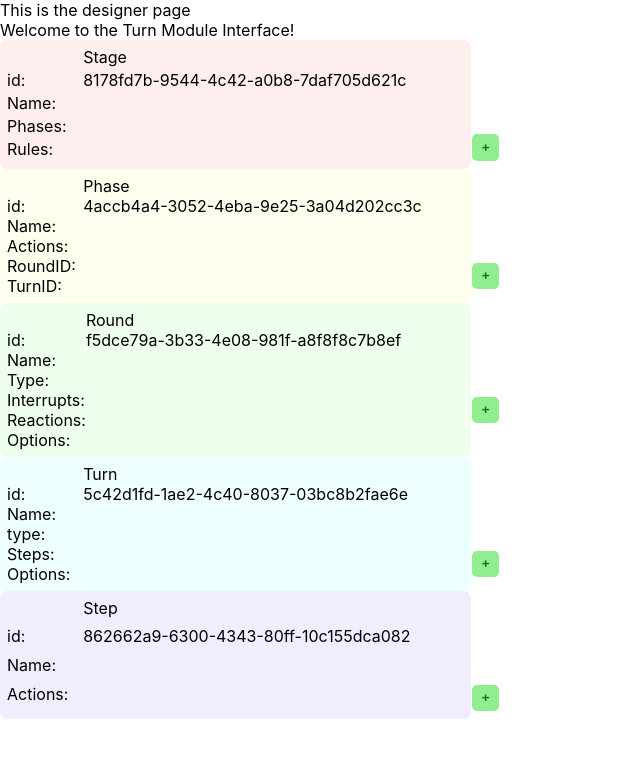
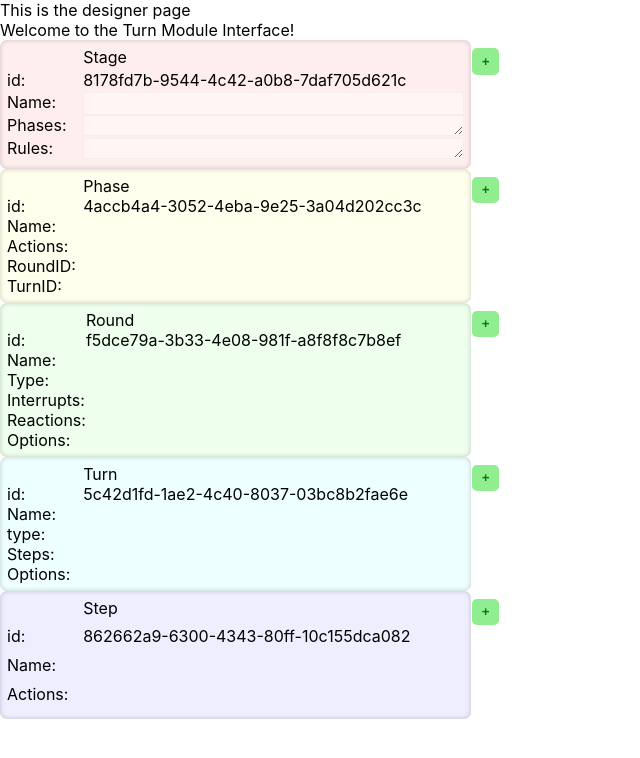
Before and after one commit to boardgameplayer74/Playtestr, a Next.js app: page /designer in a window 1280 px wide. Shown: the top 758 px of the page, without its empty margins (0-640 px from the left). Built offline with nearby package versions, Linux system fonts and the light colour scheme.

Commit message:
added the ability to rearrange flow components and the initial input boxes for those components. Working on formatting and validating text entry

```diff
--- a/components/TurnModule/drawStage.tsx
+++ b/components/TurnModule/drawStage.tsx
@@ -1,7 +1,9 @@
 import React from 'react';
 import flowEditor from './flowEditor';
 import { TurnModuleParams } from './index';
+import { capitalize, phraseFormatter } from '../../scripts/naming';
 import css from './turnModule.module.css';
+import TextareaAutosize from 'react-textarea-autosize';
 
 /**
  * Stages are the largest structure in game flow, and are responsible for
@@ -23,6 +25,7 @@ interface PhaseCycle {
 export interface Stage {
   id: string;                     // unique identifier for the stage, generated
   name: string;                   // human friendly name for the stage
+  phasesFreeText: string;         // free text of phase names
   phases: Array<string>;          // list of phases in the stage
   phaseCycles: Array<PhaseCycle>; // list of phase cycles in the stage
   rules: Array<string>;           // list of rules used in this stage (?)
@@ -31,6 +34,7 @@ export interface Stage {
 export const NEW_STAGE = {
   id: '',
   name: '',
+  phasesFreeText: '',
   phases: [],
   phaseCycles: [],
   rules: [],
@@ -42,18 +46,48 @@ export function drawStage(
   row: number
 ){
 
+  let collapse = ''; //row==0 ? css.collapse : '';
+
   return (
-  <div className={css.cardSleeve} key={`stage-${row}`}>
+  <div className={`${css.cardSleeve} ${collapse}`} key={`stage-${row}`}>
     <div className={`${css.card} ${css.stage}`}>
       <div></div><div>Stage</div>
       <div className={css.head}>id:</div>
       <div className={css.body}>{stage.id}</div>
+
       <div className={css.head}>Name:</div>
-      <div className={css.body}>{stage.name}</div>
+      <input
+        className={css.body}
+        value={stage.name}
+        onChange={(evt: React.ChangeEvent<HTMLInputElement>)=>{
+          let stages = JSON.parse(JSON.stringify(stateOf.stages));
+          stages[row].name = evt.target.value;
+          stateOf.setStages(stages);
+        }}
+      />
       <div className={css.head}>Phases:</div>
-      <div className={css.body}>{stage.phases.join(', ')}</div>
+      <TextareaAutosize
+        className={css.body}
+        value={stage.phasesFreeText}
+        onChange={(evt: React.ChangeEvent<HTMLTextAreaElement>)=>{
+          let stages = JSON.parse(JSON.stringify(stateOf.stages));
+          stages[row].phasesFreeText = evt.target.value;
+          stateOf.setStages(stages);
+        }}
+        onKeyDown={(evt: React.KeyboardEvent<HTMLTextAreaElement>)=>{
+          if(evt.keyCode == 13) {
+            evt.preventDefault();
+            let stages = JSON.parse(JSON.stringify(stateOf.stages));
+            let phases = phraseFormatter(stages[row].phasesFreeText);
+            stages[row].phases = phases
+            stages[row].phasesFreeText = phases.join(', ');
+            stateOf.setStages(stages);
+          }
+        }}
+      />
+
       <div className={css.head}>Rules:</div>
-      <div className={css.body}>{stage.rules.join(', ')}</div>
+      <TextareaAutosize className={css.body} value={stage.rules.join(', ')}/>
     </div>
     {flowEditor(stateOf,'stage',row)}
   </div>
--- a/components/TurnModule/flowEditor.tsx
+++ b/components/TurnModule/flowEditor.tsx
@@ -18,15 +18,28 @@ export default function flowEditor(
     <div className={css.flowEditor}>
       <ReactTooltip />
       <button
+        className={css.add}
+        data-tip={`Add another ${thing} after this one`}
+        data-place="right"
+        data-type="light"
+        onClick={()=>{
+          stateOf.add(thing,row).catch(alert);
+        }}
+      >+</button>
+      <button
         className={`${css.kill} ${killShow}`}
         data-tip={`delete the current ${thing}`}
+        data-place="right"
+        data-type="light"
         onClick={()=>{
           stateOf.remove(thing,row);
         }}
-      >x</button>
+      >-</button>
       <button
         className={`${css.up} ${upShow}`}
         data-tip="move up one"
+        data-place="right"
+        data-type="light"
         onClick={()=>{
           stateOf.moveUp(thing,row);
         }}
@@ -34,17 +47,12 @@ export default function flowEditor(
       <button
         className={`${css.down} ${downShow}`}
         data-tip="move down one"
+        data-place="right"
+        data-type="light"
         onClick={()=>{
           stateOf.moveDown(thing,row);
         }}
       >&darr;</button>
-      <button
-        className={css.add}
-        data-tip={`Add another ${thing} after this one`}
-        onClick={()=>{
-          stateOf.add(thing,row).catch(alert);
-        }}
-      >+</button>
     </div>
   );
 }
--- a/components/TurnModule/index.tsx
+++ b/components/TurnModule/index.tsx
@@ -1,6 +1,15 @@
 import React, { useState } from 'react';
 import { v4 as uuidv4 } from 'uuid';
 import css from './turnModule.module.css';
+
+/**
+ * The turn module is responsible for controlling the flow of the game and
+ * determining which agent acts next. Its settings are chosen from within the
+ * Turn Module Interface (TMI), but many parameters come from other modules.
+ * The TMI uses four kinds of structures to coordinate the flow of the game:
+ * stages, phases, rounds, turns, and steps
+ */
+const FLOW_PARTS = ['stage','phase','round','turn','step'];
 
 /**
  * Steps are sets of Actions that users are required to pick from in sequential
@@ -12,7 +21,7 @@ import css from './turnModule.module.css';
 import { Step, NEW_STEP, drawStep } from './drawStep';
 
 /**
- * Turn are the time window during which a single agent performs one or more
+ * Turns are the time window during which a single agent performs one or more
  * actions sequentially before another agent is allowed to act, though
  * interrupts and reactions may alter this. Turns have one or more steps
  * which define a particular order that actions must be taken in.
@@ -21,15 +30,6 @@ import { Step, NEW_STEP, drawStep } from './drawStep';
  * Turns are pre-defined structures that are selected by the designer
  */
 import { Turn, NEW_TURN, drawTurn } from './drawTurn';
-
-/**
- * The turn module is responsible for controlling the flow of the game and
- * determining which agent acts next. Its settings are chosen from within the
- * Turn Module Interface (TMI), but many parameters come from other modules.
- * The TMI uses four kinds of structures to coordinate the flow of the game:
- * stages, phases, rounds, turns, and steps
- */
-const FLOW_PARTS = ['stage','phase','round','turn','step'];
 
 /**
  * rounds are the game structure that determines the specific order in which
@@ -126,7 +126,7 @@ export function TurnModuleState(){
     // allows the client to add new flow members of the TMI state
     add: (thingType: string, row: number) => {
 
-      // TODO: add the new thing
+      // TODO: add the new thing at a particular index location
       return new Promise((resolve,reject)=>{
         if (FLOW_PARTS.indexOf(thingType)>-1) {
 
@@ -144,10 +144,13 @@ export function TurnModuleState(){
             thingType=='turn' ? JSON.parse(JSON.stringify(NEW_TURN)) :
             thingType=='step' ? JSON.parse(JSON.stringify(NEW_STEP)) : {};
           thing.id = uuidv4();
+
           // put the new flow part in the state copy
-          things.push(thing);
+          things.splice(row+1,0,thing);
+
           // replace the original TMI with the new version
           stateOf[`set${capitalize(thingType)}s`](things);
+
           // return true when the function operated correctly
           return resolve();
         }
@@ -157,17 +160,68 @@ export function TurnModuleState(){
 
     // allows the client to remove a flow member from the TMI state
     remove: (thingType: string, row:number) => {
-      alert(`removing ${thingType}`);
+      return new Promise((resolve,reject)=>{
+        if (FLOW_PARTS.indexOf(thingType)>-1) {
+
+          // initial immutable TMI state copy
+          let things = JSON.parse(JSON.stringify(stateOf[`${thingType}s`]));
+
+          // check for too many members
+          if (things.length==1) return reject(`Can't have less than 1 ${thingType}s`);
+
+          // remove the intended thing from the TNI
+          things.splice(row,1);
+
+          // replace the original TMI with the new version
+          stateOf[`set${capitalize(thingType)}s`](things);
+
+          // return true when the function operated correctly
+          return resolve();
+        }
+        return reject(`${thingType} is not an approved flow mechanism`);
+      });
     },
 
     // move this thing up in the list
     moveUp: (thingType: string, row:number) => {
-      alert(`moving ${thingType} up`);
+      return new Promise((resolve,reject)=>{
+        if (FLOW_PARTS.indexOf(thingType)>-1) {
+
+          // initial immutable TMI state copy
+          let things = JSON.parse(JSON.stringify(stateOf[`${thingType}s`]));
+
+          // move the thing up a row
+          things.splice(row-1, 0, things.splice(row, 1)[0]);
+
+          // replace the original TMI with the new version
+          stateOf[`set${capitalize(thingType)}s`](things);
+
+          // return true when the function operated correctly
+          return resolve();
+        }
+        return reject(`${thingType} is not an approved flow mechanism`);
+      });
     },
 
     // move this thing down in the list
     moveDown: (thingType: string, row:number) => {
-      alert(`moving ${thingType} down`);
+      return new Promise((resolve,reject)=>{
+        if (FLOW_PARTS.indexOf(thingType)>-1) {
+
+          // initial immutable TMI state copy
+          let things = JSON.parse(JSON.stringify(stateOf[`${thingType}s`]));
+
+          // move the thing up a row
+          things.splice(row+1, 0, things.splice(row, 1)[0]);
+
+          // replace the original TMI with the new version
+          stateOf[`set${capitalize(thingType)}s`](things);
+
+          // return true when the function operated correctly
+          return resolve();
+        }
+        return reject(`${thingType} is not an approved flow mechanism`);
+      });
     },
   };
 
--- a/components/TurnModule/turnModule.module.css
+++ b/components/TurnModule/turnModule.module.css
@@ -14,6 +14,11 @@
   grid-template-columns: 1fr 5fr;
   padding: 7px;
   border-radius: 7px;
+  box-shadow: inset 0px 0px 5px rgba(0,0,0,.2);
+}
+.card input, .card textarea {
+  border: 1px solid rgba(0,0,0,.03);
+  background-color: rgba(255,255,255,.4);
 }
 .flowEditor {
   display: inline-block;
@@ -30,7 +35,7 @@
   font-weight: bold;
 }
 .flowEditor button:hover {
-  box-shadow: 2px 2px 2px rgba(200,200,255,.9), -2px -2px 2px rgba(200,200,255,.9);
+  box-shadow: 0px 0px 5px rgba(100,100,255,1);
 }
 .flowEditor .kill {
   background-color: pink;
@@ -60,3 +65,7 @@
 .step {
   background-color: #eeeeff;
 }
+.collapse {
+  height: 3em;
+  overflow-x: none;
+}
--- a/package.json
+++ b/package.json
@@ -15,6 +15,7 @@
     "react": "17.0.1",
     "react-dom": "17.0.1",
     "react-tabs": "^3.2.0",
+    "react-textarea-autosize": "^8.3.1",
     "react-tooltip": "^4.2.15",
     "uuid": "^8.3.2"
   },
--- a/scripts/naming.js
+++ b/scripts/naming.js
@@ -26,3 +26,22 @@ export function camelToSnake(s){
   }
   return phrase;
 }
+
+// this formats comma seprated phrases into cleaner text
+export function phraseFormatter(s){
+  // split it into trimmed, comma-separated phrases
+  let phrases = s.split(',').map(phrase => phrase.trim());
+
+  return phrases.map(phrase => {
+    // remove excess internal whitespace
+    phrase = phrase.replace(/\s\s+/g, ' ');
+
+    // remove unnacceptable characters
+    phrase = phrase.replace(/[|;$%@"<>()+]/g, "");
+
+    // capitalize only first letters
+    let final = phrase.split(' ').map(word => capitalize(word.toLowerCase())).join(' ');
+
+    return final;
+  });
+}
```
Also changed, not shown: 2 other files (tests, documents, lock files or other folders).
